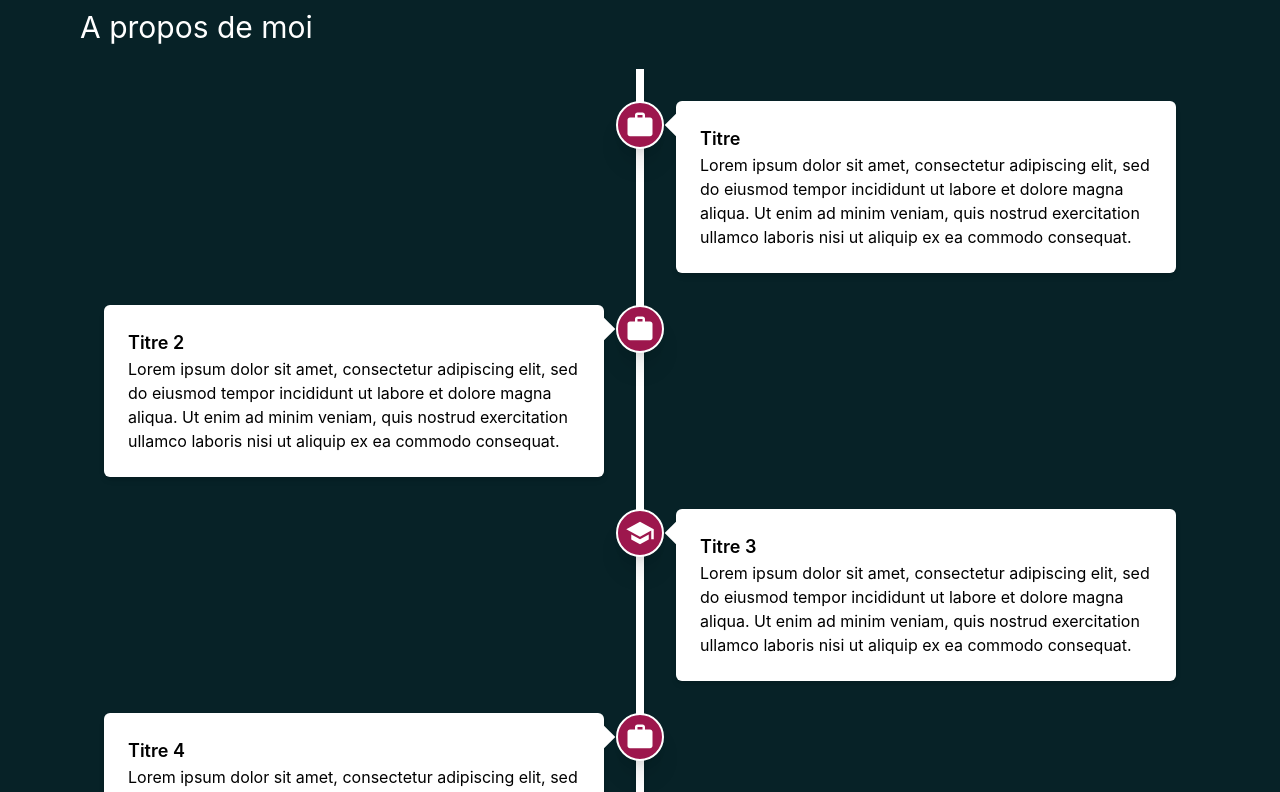
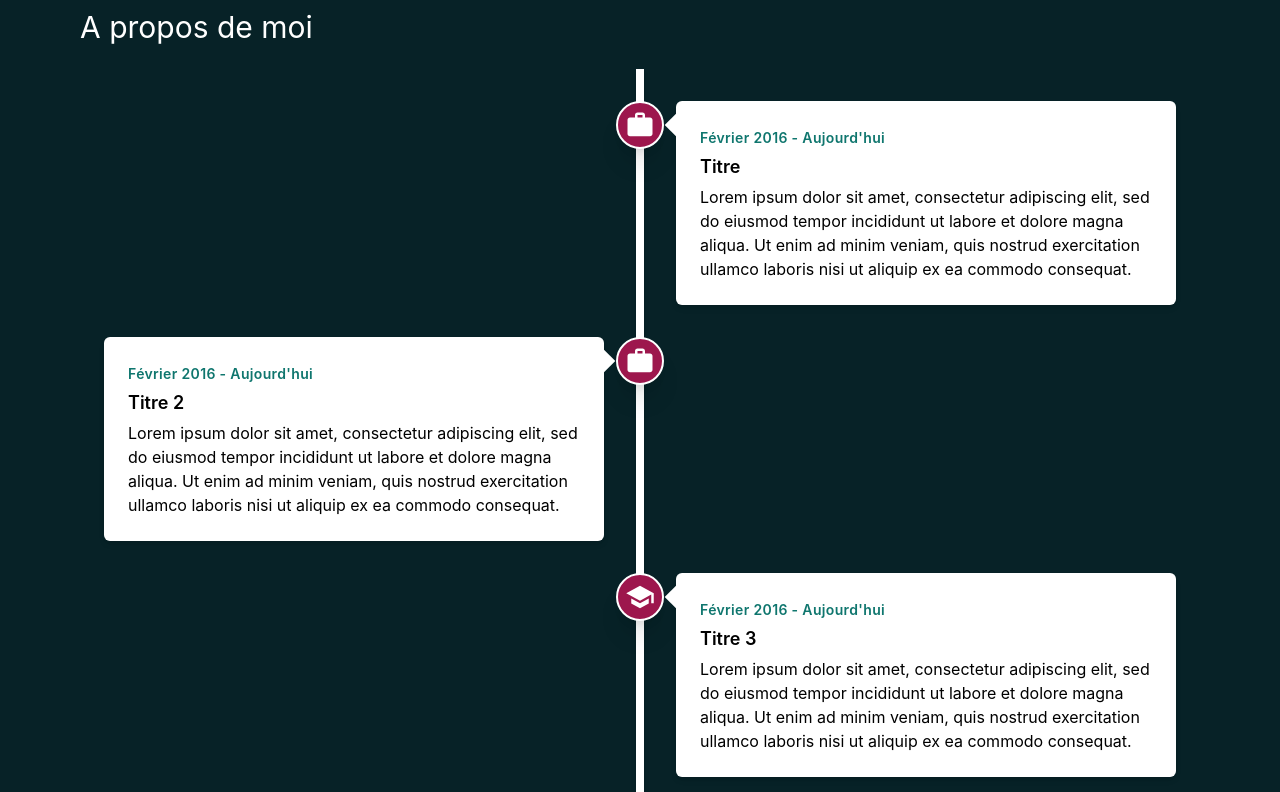
Before and after one commit to AurelTBE/portfolio, a Next.js app: page / in a window 1280 px wide. Shown: the part 1980-2772 px from the top of the page. Built offline with nearby package versions, Linux system fonts and the light colour scheme.

Commit message:
Timeline done

```diff
--- a/components/Timeline.tsx
+++ b/components/Timeline.tsx
@@ -48,8 +48,9 @@ const Timeline = (props: Props) => {
                                     className={`absolute inset-0 left-10 h-4 w-4 transform rotate-45 bg-white xs:top-4 xs:left-19 ${isEven(element.id) ? "md:left-auto md:right-7" : "md:left-7"}`}
                                 ></div>
                                 <div className='bg-white p-6 rounded-md shadow-md'>
-                                    <h4 className='text-lg font-semibold'>{element.title}</h4>
-                                    <div>{element.description}</div>
+                                    <span className="text-sm font-semibold text-teal-700 tracking-wide">{element.date}</span>
+                                    <h4 className='text-lg font-semibold pt-1'>{element.title}</h4>
+                                    <p className='pt-1'>{element.description}</p>
                                 </div>
                             </div>
                         </div>
```
